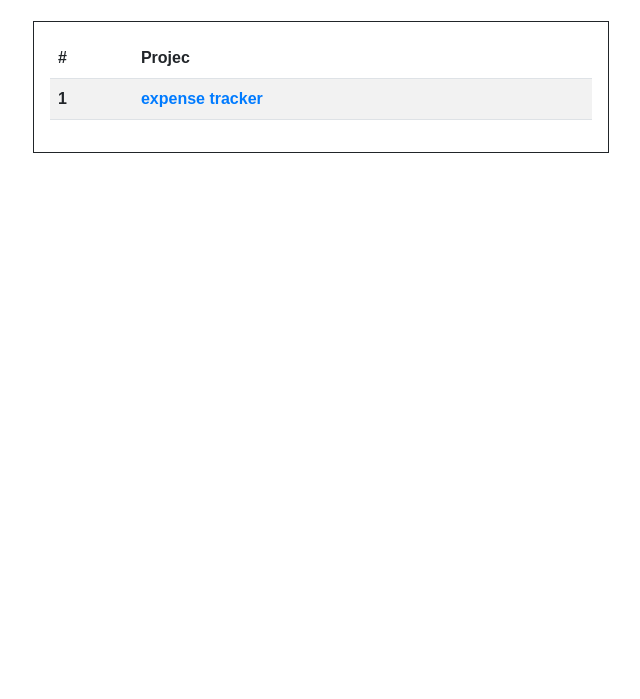
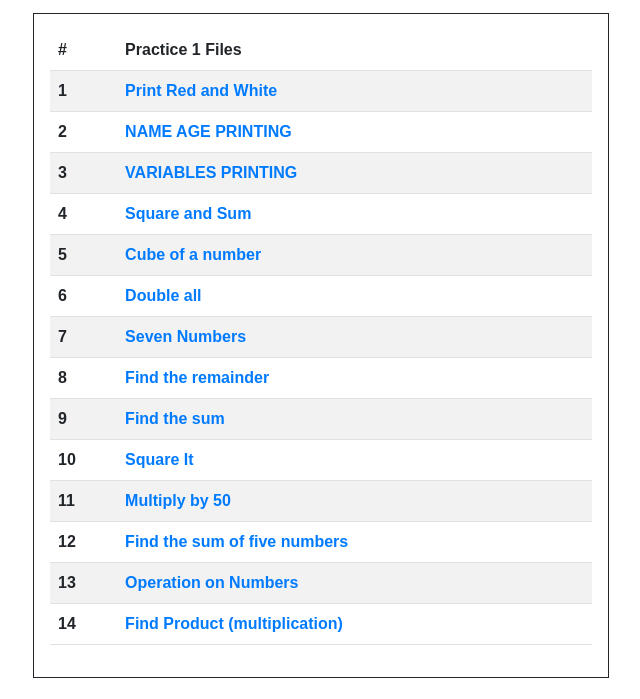
Before and after one commit to Urvesh0069/JS, a plain HTML site: page index.html in a window 1280 px wide. Shown: the part 65-764 px from the top of the page, without its empty margins (319-959 px from the left). Drawn offline with nearby package versions, Linux system fonts and the light colour scheme.

Commit message:
Update index.html

```diff
--- a/index.html
+++ b/index.html
@@ -36,7 +36,7 @@
 
      <h2 class="text-center mb-3">JavaScript Files</h2>
 
-<!--     <div class="container border border-dark p-3">
+     <div class="container border border-dark p-3">
         <table class="table table-striped">
             <thead>
                 <tr>
@@ -434,7 +434,7 @@
                 </tr>
             </tbody>
         </table>
-    </div> -->
+    </div>
 
         <div class="container border border-dark p-3 mt-4">
         <table class="table table-striped">
```
